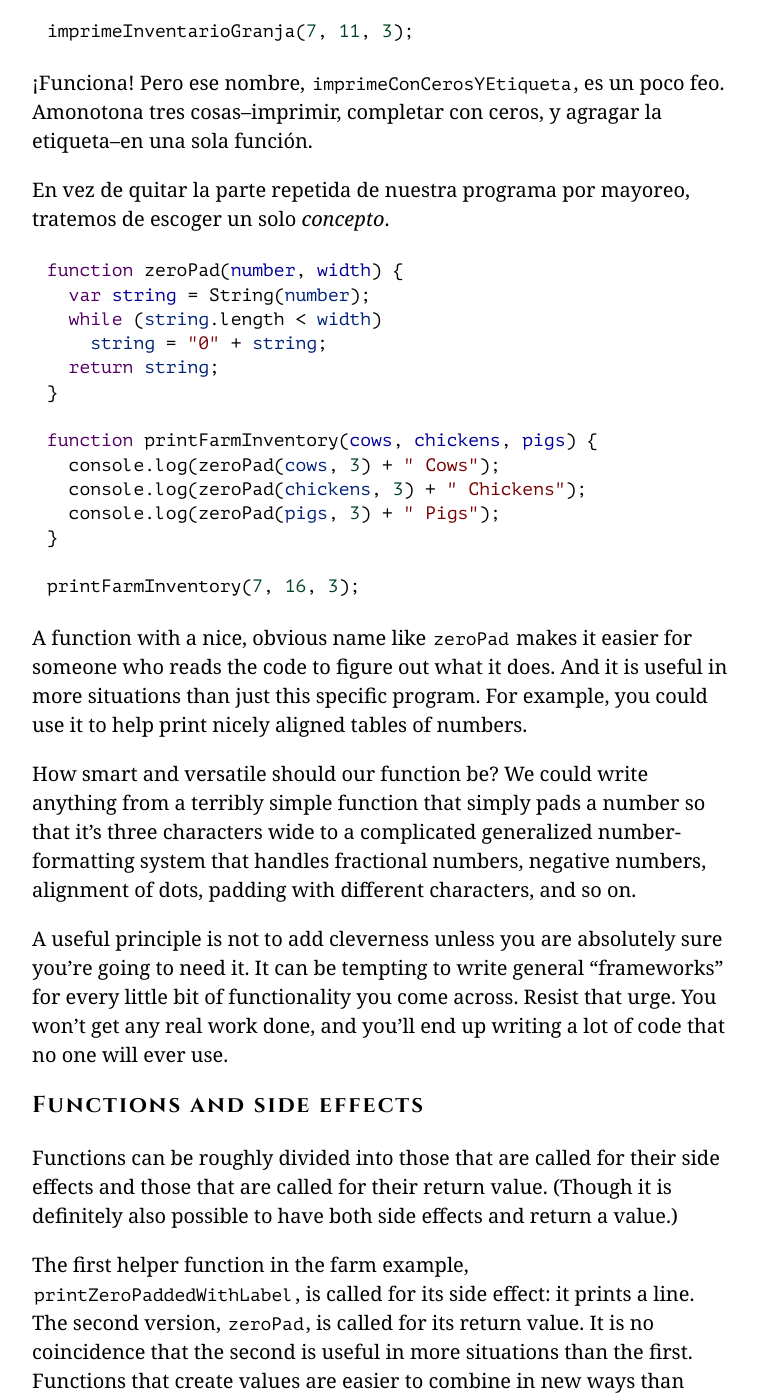
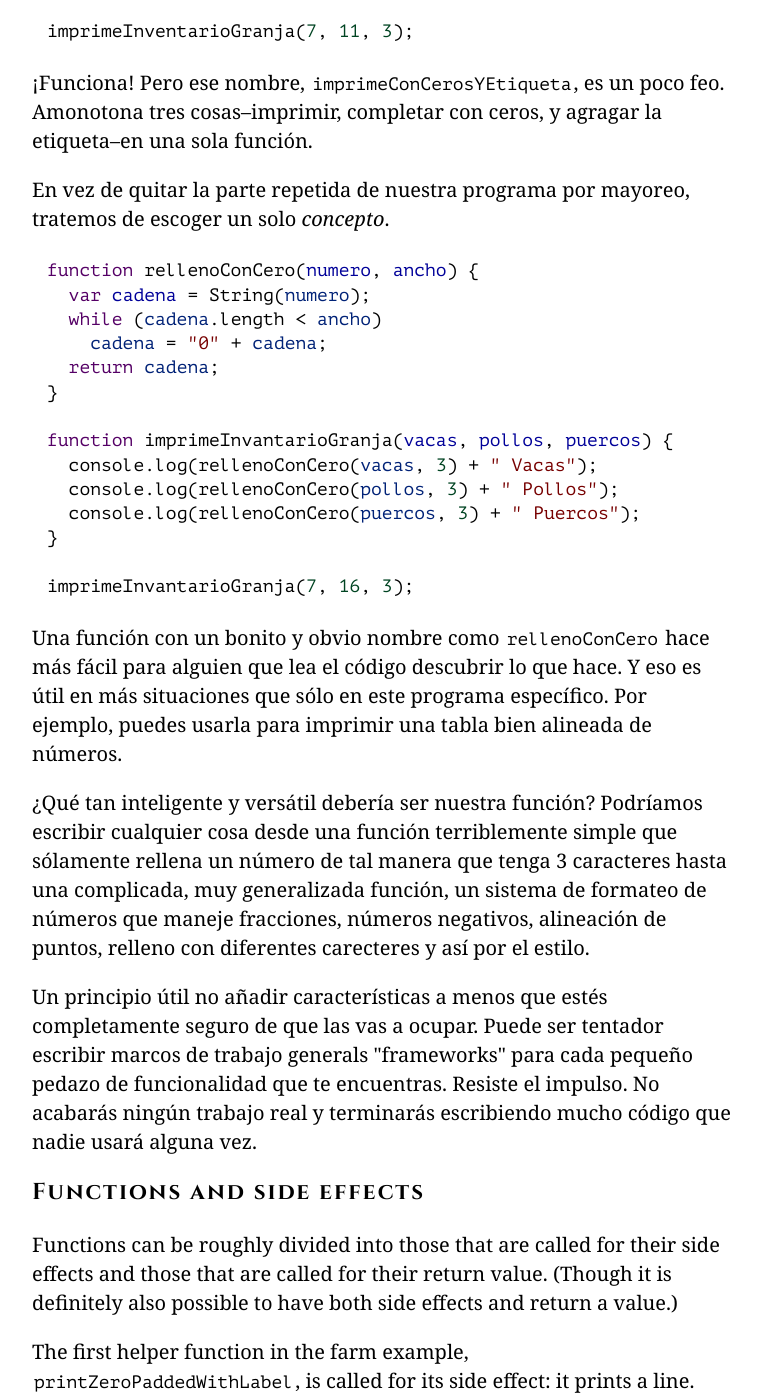
Before and after one commit to hectorip/Eloquent-JavaScript-ES-online, a Jekyll site: the page chapters/03_functions.html, which Jekyll copies as it is, in a window 1280 px wide and 1400 px high, scrolled down 17341 px. Shown: the whole window, without its empty margins (258-1019 px from the left). Built offline with Jekyll 4.4.1, drawn with Linux system fonts in a browser that asks for light colours; nearby versions of some CDN libraries; library files that are not in the unit come from our copies.

Commit message:
Poder en las funciones

```diff
--- a/chapters/03_functions.html
+++ b/chapters/03_functions.html
@@ -598,37 +598,37 @@ Existe una mejor forma. Aquí hay un intento:</p>
 completar con ceros, y agragar la etiqueta–en una sola función.</p>
 <p><a class=p_ident id="p_y9EnmFoueT" href="#p_y9EnmFoueT"></a>En vez de quitar la parte repetida de nuestra
 programa por mayoreo, tratemos de escoger un solo <em>concepto</em>.</p>
-<pre data-language="javascript" class="snippet cm-s-default"><a class=c_ident id="c_BF/ji546Xh" href="#c_BF/ji546Xh"></a><span class="cm-keyword">function</span> <span class="cm-variable">zeroPad</span>(<span class="cm-def">number</span>, <span class="cm-def">width</span>) {
-  <span class="cm-keyword">var</span> <span class="cm-def">string</span> <span class="cm-operator">=</span> <span class="cm-variable">String</span>(<span class="cm-variable-2">number</span>);
-  <span class="cm-keyword">while</span> (<span class="cm-variable-2">string</span>.<span class="cm-property">length</span> <span class="cm-operator">&lt;</span> <span class="cm-variable-2">width</span>)
-    <span class="cm-variable-2">string</span> <span class="cm-operator">=</span> <span class="cm-string">"0"</span> <span class="cm-operator">+</span> <span class="cm-variable-2">string</span>;
-  <span class="cm-keyword">return</span> <span class="cm-variable-2">string</span>;
+<pre data-language="javascript" class="snippet cm-s-default"><a class=c_ident id="c_T5uhTX7VVg" href="#c_T5uhTX7VVg"></a><span class="cm-keyword">function</span> <span class="cm-variable">rellenoConCero</span>(<span class="cm-def">numero</span>, <span class="cm-def">ancho</span>) {
+  <span class="cm-keyword">var</span> <span class="cm-def">cadena</span> <span class="cm-operator">=</span> <span class="cm-variable">String</span>(<span class="cm-variable-2">numero</span>);
+  <span class="cm-keyword">while</span> (<span class="cm-variable-2">cadena</span>.<span class="cm-property">length</span> <span class="cm-operator">&lt;</span> <span class="cm-variable-2">ancho</span>)
+    <span class="cm-variable-2">cadena</span> <span class="cm-operator">=</span> <span class="cm-string">"0"</span> <span class="cm-operator">+</span> <span class="cm-variable-2">cadena</span>;
+  <span class="cm-keyword">return</span> <span class="cm-variable-2">cadena</span>;
 }
 
-<span class="cm-keyword">function</span> <span class="cm-variable">printFarmInventory</span>(<span class="cm-def">cows</span>, <span class="cm-def">chickens</span>, <span class="cm-def">pigs</span>) {
-  <span class="cm-variable">console</span>.<span class="cm-property">log</span>(<span class="cm-variable">zeroPad</span>(<span class="cm-variable-2">cows</span>, <span class="cm-number">3</span>) <span class="cm-operator">+</span> <span class="cm-string">" Cows"</span>);
-  <span class="cm-variable">console</span>.<span class="cm-property">log</span>(<span class="cm-variable">zeroPad</span>(<span class="cm-variable-2">chickens</span>, <span class="cm-number">3</span>) <span class="cm-operator">+</span> <span class="cm-string">" Chickens"</span>);
-  <span class="cm-variable">console</span>.<span class="cm-property">log</span>(<span class="cm-variable">zeroPad</span>(<span class="cm-variable-2">pigs</span>, <span class="cm-number">3</span>) <span class="cm-operator">+</span> <span class="cm-string">" Pigs"</span>);
+<span class="cm-keyword">function</span> <span class="cm-variable">imprimeInvantarioGranja</span>(<span class="cm-def">vacas</span>, <span class="cm-def">pollos</span>, <span class="cm-def">puercos</span>) {
+  <span class="cm-variable">console</span>.<span class="cm-property">log</span>(<span class="cm-variable">rellenoConCero</span>(<span class="cm-variable-2">vacas</span>, <span class="cm-number">3</span>) <span class="cm-operator">+</span> <span class="cm-string">" Vacas"</span>);
+  <span class="cm-variable">console</span>.<span class="cm-property">log</span>(<span class="cm-variable">rellenoConCero</span>(<span class="cm-variable-2">pollos</span>, <span class="cm-number">3</span>) <span class="cm-operator">+</span> <span class="cm-string">" Pollos"</span>);
+  <span class="cm-variable">console</span>.<span class="cm-property">log</span>(<span class="cm-variable">rellenoConCero</span>(<span class="cm-variable-2">puercos</span>, <span class="cm-number">3</span>) <span class="cm-operator">+</span> <span class="cm-string">" Puercos"</span>);
 }
 
-<span class="cm-variable">printFarmInventory</span>(<span class="cm-number">7</span>, <span class="cm-number">16</span>, <span class="cm-number">3</span>);</pre>
-<p><a class=p_ident id="p_GAKg8ZzVbj" href="#p_GAKg8ZzVbj"></a>A function with a nice, obvious
-name like <code>zeroPad</code> makes it easier for someone who reads the code to
-figure out what it does. And it is useful in more situations than just
-this specific program. For example, you could use it to help print
-nicely aligned tables of numbers.</p>
-<p><a class=p_ident id="p_JtW9SrsIA6" href="#p_JtW9SrsIA6"></a>How smart and versatile should our function be?
-We could write anything from a terribly simple function that simply
-pads a number so that it&#8217;s three characters wide to a complicated
-generalized number-formatting system that handles fractional numbers,
-negative numbers, alignment of dots, padding with different
-characters, and so on.</p>
-<p><a class=p_ident id="p_EWzoSpSKwh" href="#p_EWzoSpSKwh"></a>A useful principle is not to add cleverness unless you are absolutely
-sure you&#8217;re going to need it. It can be tempting to write general
-“frameworks” for every little bit of functionality you come
-across. Resist that urge. You won&#8217;t get any real work done, and you&#8217;ll
-end up writing a lot of code that no one will ever use.</p>
-<h2 id="pure"><a class=h_ident id="h_EdyBGBF6y/" href="#h_EdyBGBF6y/"></a>Functions and side effects</h2>
+<span class="cm-variable">imprimeInvantarioGranja</span>(<span class="cm-number">7</span>, <span class="cm-number">16</span>, <span class="cm-number">3</span>);</pre>
+<p><a class=p_ident id="p_qKTSy0qNoY" href="#p_qKTSy0qNoY"></a>Una función con un bonito y obvio
+nombre como <code>rellenoConCero</code> hace más fácil para alguien que lea el
+código descubrir lo que hace. Y eso es útil en más situaciones que sólo
+en este programa específico. Por ejemplo, puedes usarla para imprimir
+una tabla bien alineada de números.</p>
+<p><a class=p_ident id="p_BMMiHuoqNF" href="#p_BMMiHuoqNF"></a>¿Qué tan inteligente y versátil debería ser nuestra
+función? Podríamos escribir cualquier cosa desde una función terriblemente
+simple que sólamente rellena un número de tal manera que tenga 3 caracteres
+hasta una complicada, muy generalizada función, un sistema de formateo de
+números que maneje fracciones, números negativos, alineación de puntos, relleno
+con diferentes carecteres y así por el estilo.</p>
+<p><a class=p_ident id="p_AWgzWtS9M9" href="#p_AWgzWtS9M9"></a>Un principio útil no añadir características a menos que estés completamente
+seguro de que las vas a ocupar. Puede ser tentador escribir marcos de trabajo
+generals "frameworks" para cada pequeño pedazo de funcionalidad que te
+encuentras. Resiste el impulso. No acabarás ningún trabajo real y terminarás
+escribiendo mucho código que nadie usará alguna vez.</p>
+<h2 id="pureza"><a class=h_ident id="h_EdyBGBF6y/" href="#h_EdyBGBF6y/"></a>Functions and side effects</h2>
 <p><a class=p_ident id="p_Yv2DEaMWee" href="#p_Yv2DEaMWee"></a>Functions can
 be roughly divided into those that are called for their side effects
 and those that are called for their return value. (Though it is
```
